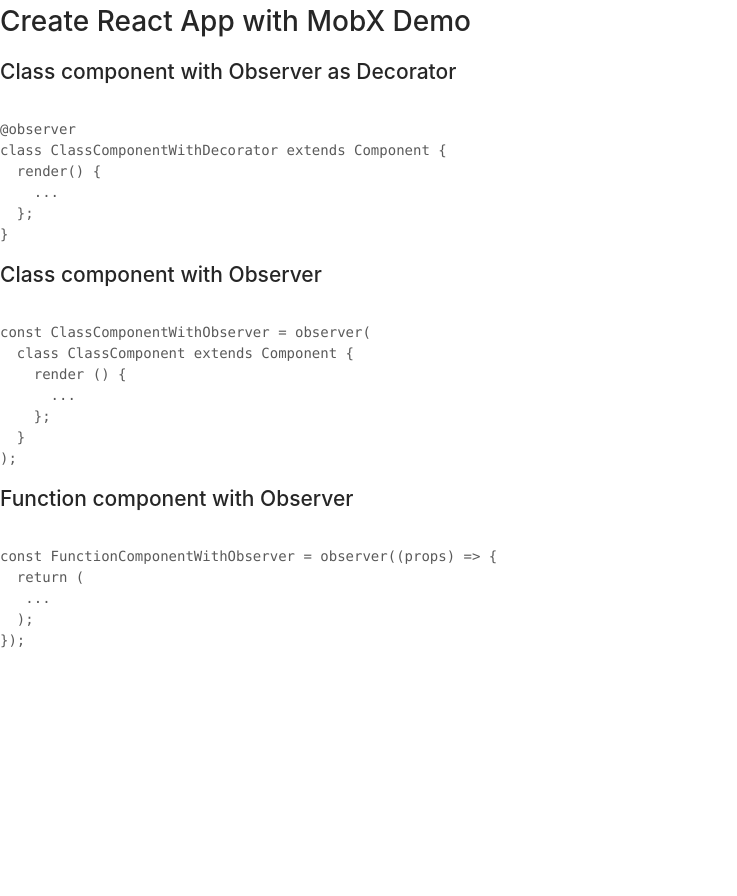
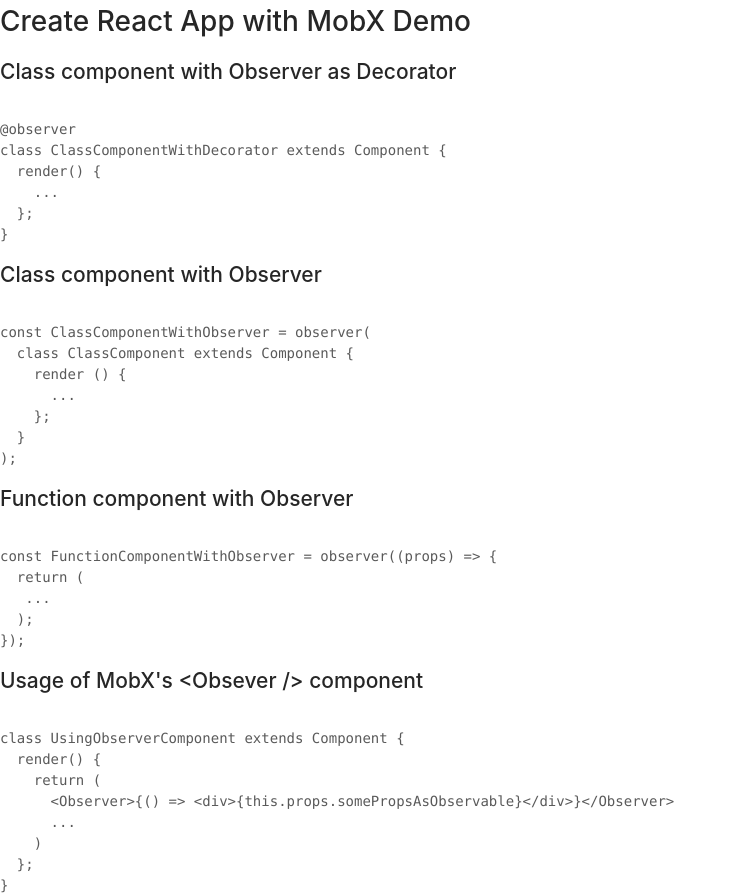
Before and after one commit to karpolan/react-cra-no-eject-mobx-with-decorators-and-hooks, a React (Create React App) app: page / in a window 1280 px wide. Shown: the whole page, without its empty margins (0-737 px from the left). Before the commit the page ends 800 px from the top, so only its background shows below. Built offline with nearby package versions, Linux system fonts and the light colour scheme.

Commit message:
feat: UsingObserverComponent

```diff
--- a/src/App.js
+++ b/src/App.js
@@ -1,6 +1,11 @@
 import React from 'react';
 
-import { ClassComponentWithDecorator, ClassComponentWithObserver, FunctionComponentWithObserver } from './components';
+import {
+  ClassComponentWithDecorator,
+  ClassComponentWithObserver,
+  FunctionComponentWithObserver,
+  UsingObserverComponent,
+} from './components';
 
 function App() {
   return (
@@ -12,6 +17,7 @@
         <ClassComponentWithDecorator />
         <ClassComponentWithObserver />
         <FunctionComponentWithObserver />
+        <UsingObserverComponent />
       </main>
     </div>
   );
--- /dev/null
+++ b/src/components/UsingObserverComponent.js
@@ -0,0 +1,29 @@
+import React, { Component } from 'react';
+import { Observer } from 'mobx-react';
+
+/**
+ * Class Component with MobX observer using <Observer/> component
+ */
+class UsingObserverComponent extends Component {
+  render() {
+    return (
+      <div>
+        <h2>Usage of MobX's {'<Obsever />'} component</h2>
+        <Observer>{() => <div>{this.props.somePropsAsObservable}</div>}</Observer>
+        <pre>
+          {`
+class UsingObserverComponent extends Component {
+  render() {
+    return (
+      <Observer>{() => <div>{this.props.somePropsAsObservable}</div>}</Observer>
+      ...
+    )
+  };
+}`}
+        </pre>
+      </div>
+    );
+  }
+}
+
+export default UsingObserverComponent;
--- a/src/components/index.js
+++ b/src/components/index.js
@@ -1,5 +1,11 @@
 import ClassComponentWithDecorator from './ClassComponentWithDecorator';
 import ClassComponentWithObserver from './ClassComponentWithObserver';
 import FunctionComponentWithObserver from './FunctionComponentWithObserver';
+import UsingObserverComponent from './UsingObserverComponent';
 
-export { ClassComponentWithDecorator, ClassComponentWithObserver, FunctionComponentWithObserver };
+export {
+  ClassComponentWithDecorator,
+  ClassComponentWithObserver,
+  FunctionComponentWithObserver,
+  UsingObserverComponent,
+};
```
